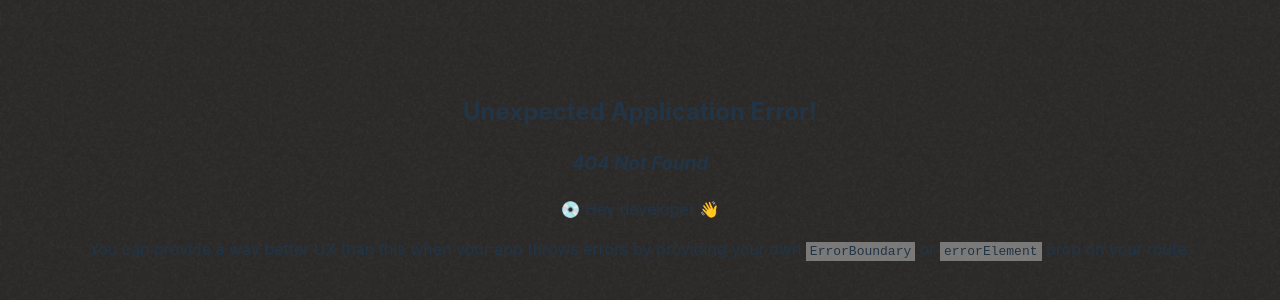
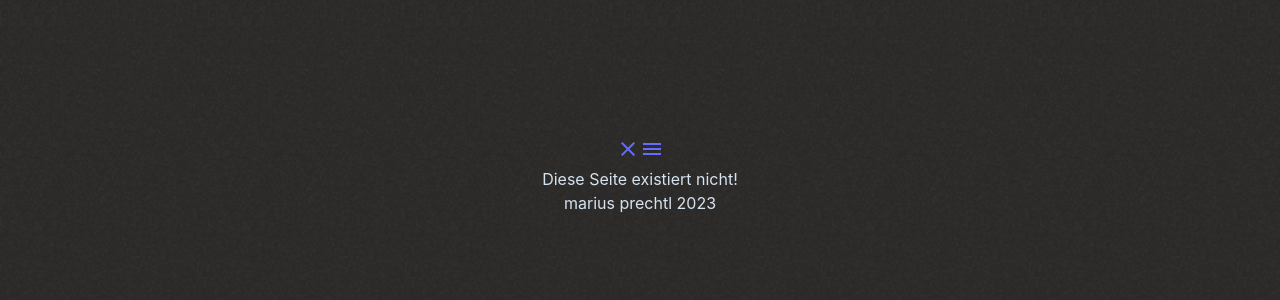
Before and after one commit to chryschi/mp-portfolio-new, a React (Vite) app: page /1/aktuelles/aktuelles in a window 1280 px wide. Before the commit this address had no page. Shown: the part 224-524 px from the top of the page. Built offline with nearby package versions, Linux system fonts and the light colour scheme.

Commit message:
Setup routing for big Slideshow page

```diff
--- a/src/components/CarouselItem.jsx
+++ b/src/components/CarouselItem.jsx
@@ -4,7 +4,7 @@ import { catalog } from "../pages/Aktuelles/catalog_Aktuelles";
 
 const CarouselItem = ({ imgUrl, imgTitle, projectUrlName, addRef }) => {
   const itemRef = useRef(null);
-  const { name } = useParams();
+  const { name, project, slideshow } = useParams();
 
   useEffect(() => {
     addRef(itemRef);
@@ -29,7 +29,11 @@ const CarouselItem = ({ imgUrl, imgTitle, projectUrlName, addRef }) => {
       <Link
         draggable="false"
         to={
-          projectUrlName in catalog ? `/${name}/${projectUrlName}` : "/notfound"
+          projectUrlName in catalog && project === undefined
+            ? `/${name}/${projectUrlName}`
+            : project in catalog
+            ? `/${name}/${projectUrlName}/slideshow`
+            : "/notfound"
         }
       >
         <img
--- a/src/components/Page.jsx
+++ b/src/components/Page.jsx
@@ -1,19 +1,15 @@
-import { Outlet, useParams } from "react-router-dom";
-import App from "../App";
+import { useParams } from "react-router-dom";
 import Header from "./Header";
 import Footer from "./Footer";
-import Aktuelles from "../pages/Aktuelles/Aktuelles";
-import Architektur from "../pages/Archtitektur/Architektur";
-import Innenarchitektur from "../pages/Innenarchitektur/Innenarchitektur";
-import Grafikdesign from "../pages/Grafikdesign/Grafikdesign";
 import Kontakt from "../pages/Kontakt/Kontakt";
 import UeberMich from "../pages/UeberMich";
 import Menue from "../pages/Menue";
-import CarouselPage from "../pages/Aktuelles/Aktuelles";
+import CarouselPage from "../pages/CarouselPage";
 import "../App.css";
+import Slideshow from "./Slideshow";
 
 const Page = () => {
-  const { name } = useParams();
+  const { name, slideshow } = useParams();
 
   const carouselPages = [
     "innenarchitektur",
@@ -25,8 +21,10 @@ const Page = () => {
   return (
     <>
       <Header />
-      {carouselPages.includes(name) ? (
+      {slideshow !== "slideshow" && carouselPages.includes(name) ? (
         <CarouselPage />
+      ) : slideshow === "slideshow" ? (
+        <Slideshow />
       ) : name === "menue" ? (
         <Menue />
       ) : name === "kontakt" ? (
@@ -34,7 +32,7 @@ const Page = () => {
       ) : name === "uebermich" ? (
         <UeberMich />
       ) : (
-        <App />
+        <div>Diese Seite existiert nicht!</div>
       )}
       <Footer />
     </>
--- a/src/components/Router.jsx
+++ b/src/components/Router.jsx
@@ -1,13 +1,12 @@
 import { RouterProvider } from "react-router-dom";
 import { createBrowserRouter } from "react-router-dom";
 import App from "../App";
-import Aktuelles from "../pages/Aktuelles/Aktuelles";
 import Page from "./Page";
 
 const Router = () => {
   const router = createBrowserRouter([
     { path: "/", element: <App /> },
-    { path: "/:name/:project?", element: <Page /> },
+    { path: "/:name/:project?/:slideshow?", element: <Page /> },
   ]);
 
   return <RouterProvider router={router} />;
--- a/src/components/Slideshow.jsx
+++ b/src/components/Slideshow.jsx
@@ -1,10 +1,16 @@
+import { useParams } from "react-router-dom";
 import SlideshowItem from "./SlideshowItem";
 
 const Slideshow = () => {
+  const { name, project } = useParams();
+
   return (
     <>
       <div className="slideshow-container">
-        <div className="slider"></div>
+        <div className="slider">
+          HI! Here will be a slider for project {project} soon. Just some
+          patience pls uwu
+        </div>
       </div>
     </>
   );
--- a/src/index.css
+++ b/src/index.css
@@ -57,7 +57,7 @@ button:focus-visible {
 
 @media (prefers-color-scheme: light) {
   :root {
-    color: #213547;
+    color: #d5e3f0;
     background-color: #ffffff;
   }
   a:hover {
--- a/src/main.jsx
+++ b/src/main.jsx
@@ -1,9 +1,6 @@
 import React from "react";
 import ReactDOM from "react-dom/client";
-import { createBrowserRouter, RouterProvider } from "react-router-dom";
-import App from "./App.jsx";
 import "./index.css";
-import Aktuelles from "./pages/Aktuelles/Aktuelles.jsx";
 import Router from "./components/Router.jsx";
 
 ReactDOM.createRoot(document.getElementById("root")).render(
```
Also changed, not shown: src/pages/CarouselPage.jsx (renamed from src/pages/Aktuelles/Aktuelles.jsx, +2 -10 lines).
